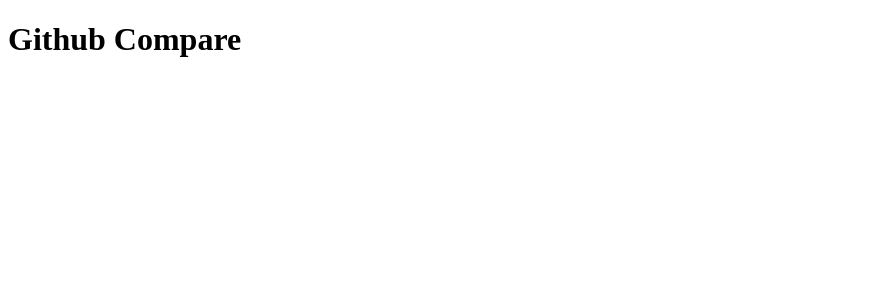
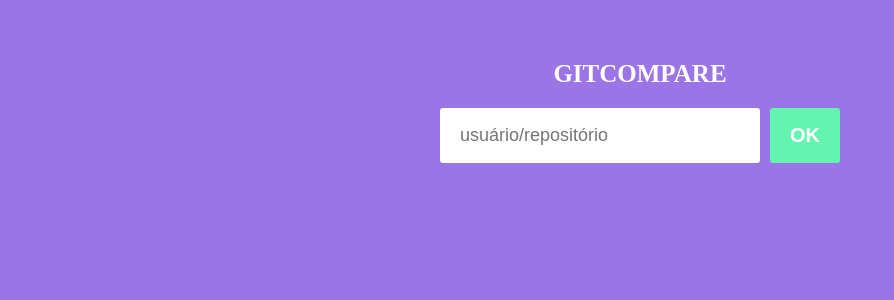
Before and after one commit to paulhdev/Github-Compare, a React (Create React App) app: page / in a window 1280 px wide. Shown: the top 300 px of the page, without its empty margins (0-894 px from the left). Built offline with nearby package versions, Linux system fonts and the light colour scheme.

Commit message:
Added styled-components, created page Main and style

```diff
--- a/package.json
+++ b/package.json
@@ -5,7 +5,8 @@
   "dependencies": {
     "react": "^16.8.6",
     "react-dom": "^16.8.6",
-    "react-scripts": "3.0.1"
+    "react-scripts": "3.0.1",
+    "styled-components": "^4.3.2"
   },
   "scripts": {
     "start": "react-scripts start",
--- a/src/App.js
+++ b/src/App.js
@@ -1,10 +1,17 @@
-import React from 'react';
+import React, { Fragment } from 'react';
+
+import GlobalStyled from './styles/global';
+
+import Main from './pages/Main';
 
 function App() {
   return (
-    <div className="App">
-      <h1>Github Compare</h1>
-    </div>
+    <Fragment>
+      <GlobalStyled />
+      <div className="App">
+        <Main />
+      </div>
+    </Fragment>
   );
 }
 
--- /dev/null
+++ b/src/pages/Main.js
@@ -0,0 +1,63 @@
+import React from 'react';
+import styled from 'styled-components';
+
+const Container = styled.div`
+  display: flex;
+  flex-direction: column;
+  align-items: center;
+  padding-top: 60px;
+`;
+
+const Logo = styled.h1`
+  color: #fff;
+  font-weight: bold;
+  font-size: 25px;
+`;
+
+const Form = styled.form`
+  margin-top: 20px;
+  width: 100%;
+  max-width: 400px;
+  display: flex;
+
+  input {
+    flex: 1;
+    height: 55px;
+    padding: 0 20px;
+    background: #fff;
+    border: 0;
+    font-size: 18px;
+    color: #444;
+    border-radius: 3px;
+  }
+
+  button {
+    height: 55px;
+    padding: 0 20px;
+    margin-left: 10px;
+    background: #63f5b0;
+    color: #fff;
+    border: 0;
+    font-size: 20px;
+    font-weight: bold;
+    border-radius: 3px;
+    cursor: pointer;
+
+    &:hover {
+      background: #52d89f;
+    }
+  }
+`;
+
+const Main = () => (
+  <Container>
+    <Logo>GITCOMPARE</Logo>
+
+    <Form>
+      <input type="text" placeholder="usuário/repositório" />
+      <button type="submit">OK</button>
+    </Form>
+  </Container>
+);
+
+export default Main;
--- /dev/null
+++ b/src/styles/global.js
@@ -0,0 +1,18 @@
+import { createGlobalStyle } from 'styled-components';
+
+const GlobalStyle = createGlobalStyle`
+  * {
+    margin: 0;
+    padding: 0;
+    box-sizing: border-box;
+    outline: 0;
+  }
+
+  body {
+    background: #9b75e6;
+    text-rendering: optimizeLegibility !important;
+    -webkit-font-smoothing: antialiased !important;
+  }
+`;
+
+export default GlobalStyle;
```
Also changed, not shown: 1 other file (tests, documents, lock files or other folders).
